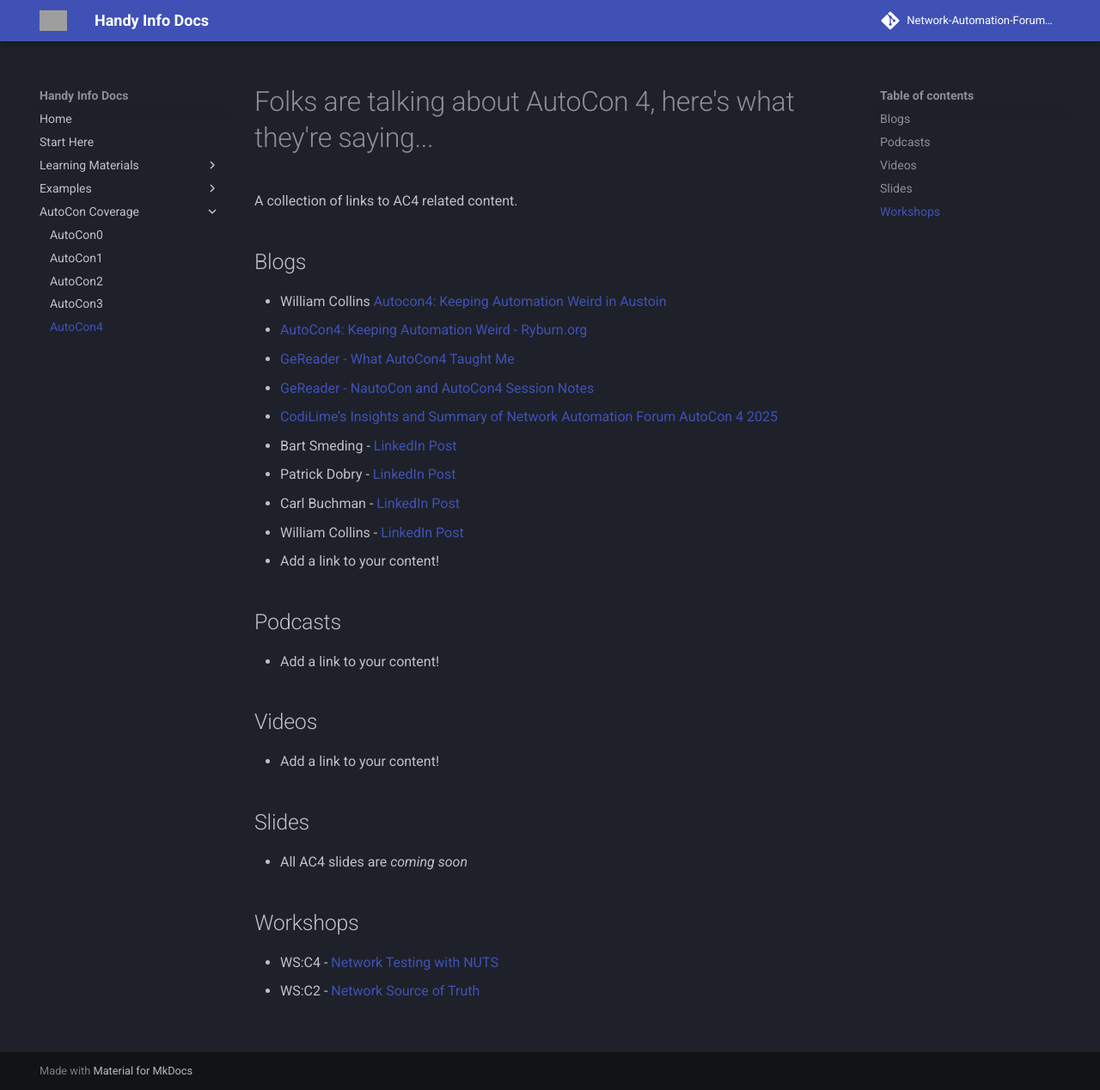
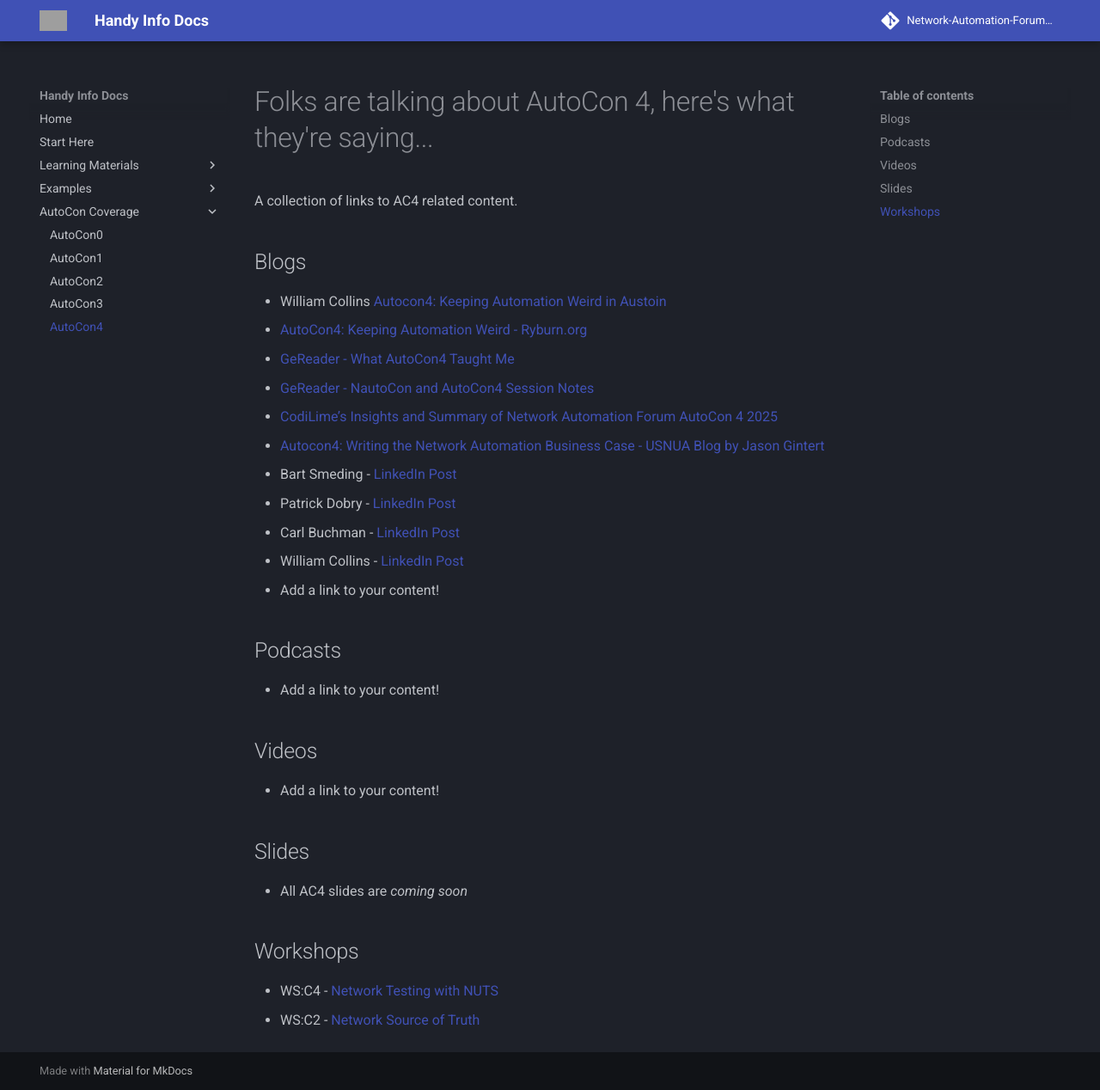
Before and after one commit to Network-Automation-Forum/handyinfo, an MkDocs documentation site: the page built from docs/autocon_coverage/autocon4.md, in a window 1280 px wide and 1268 px high. Shown: the whole window at 86% size. Built offline with MkDocs 1.6.1 and Material for MkDocs 9.7.7, drawn with Linux system fonts in a browser that asks for light colours; comment, search, counter and statistics services are not loaded; grey boxes are pictures that could not be loaded.

Commit message:
Update autocon4.md
Add USNUA blog article by Jason Gintert to autocon4 coverage

```diff
--- a/docs/autocon_coverage/autocon4.md
+++ b/docs/autocon_coverage/autocon4.md
@@ -8,6 +8,7 @@
 - [GeReader - What AutoCon4 Taught Me](https://blog.gereader.xyz/posts/autocon4/)
 - [GeReader - NautoCon and AutoCon4 Session Notes](https://blog.gereader.xyz/posts/autocon4-notes/)
 - [CodiLime’s Insights and Summary of Network Automation Forum AutoCon 4 2025](https://codilime.com/blog/network-automation-forum-autocon-4-insights-summary/)
+- [Autocon4: Writing the Network Automation Business Case - USNUA Blog by Jason Gintert](Autocon4: Writing the Network Automation Business Case)
 - Bart Smeding - [LinkedIn Post](https://www.linkedin.com/posts/bartsmeding_autocon4-autocon-naf-activity-7398404979117490177-rPeA/)
 - Patrick Dobry - [LinkedIn Post](https://www.linkedin.com/posts/patrickdobry_networkautomation-autocon4-netdevops-activity-7399492830697553920-ym8t/)
 - Carl Buchman - [LinkedIn Post](https://www.linkedin.com/posts/carl-buchmann-6b436727_on-my-way-back-home-from-autocon4-and-reflecting-activity-7397780701380771840-CLrs/)
```
